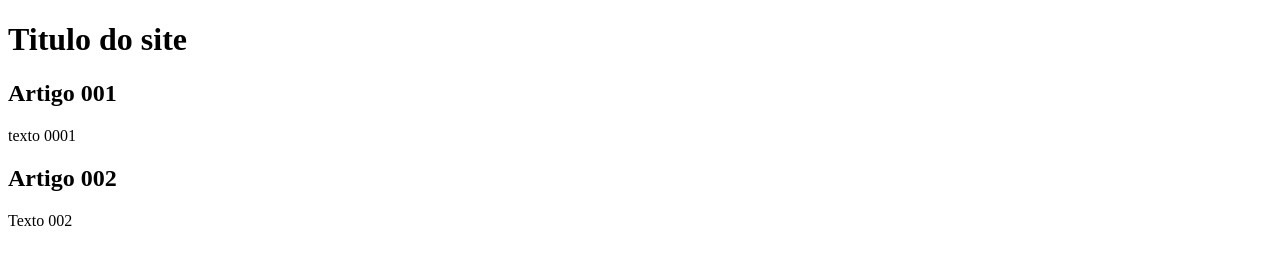
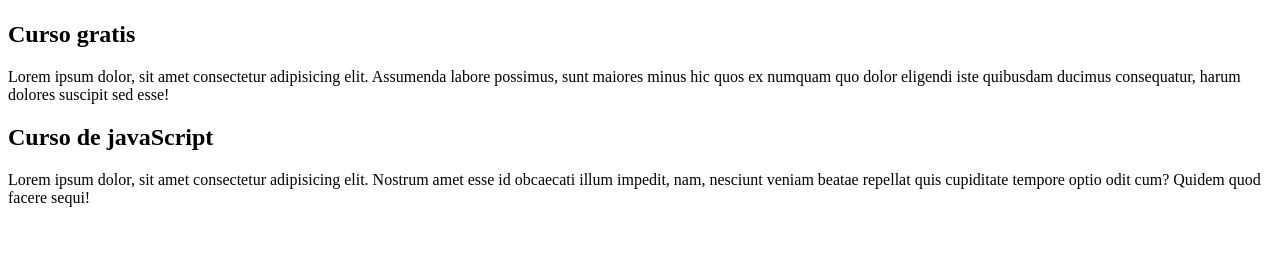
Before and after one commit to lukasdev78910/projeto_site, a plain HTML site: page index.html in a window 1280 px wide. Drawn offline with Linux system fonts and the light colour scheme.

Commit message:
adicionei o conteudo

```diff
--- a/index.html
+++ b/index.html
@@ -8,13 +8,14 @@
 <body>
     <main>
         <header>
-        <h1>Titulo do site </h1>
+        <h1></h1>
         <article>
-            <h2>Artigo 001</h2>
-            <p>texto 0001</p>
+            <h2>Curso gratis</h2>
+            <p>Lorem ipsum dolor, sit amet consectetur adipisicing elit. Assumenda labore possimus, sunt maiores minus hic quos ex numquam quo dolor eligendi iste quibusdam ducimus consequatur, harum dolores suscipit sed esse!</p>
         <article>
-            <h2>Artigo 002</h2>
-            <p>Texto 002</p>
+            <h2>Curso de javaScript</h2>
+
+            <p>Lorem ipsum dolor, sit amet consectetur adipisicing elit. Nostrum amet esse id obcaecati illum impedit, nam, nesciunt veniam beatae repellat quis cupiditate tempore optio odit cum? Quidem quod facere sequi!</p>
         </article>
         </article>
         </header>
```
